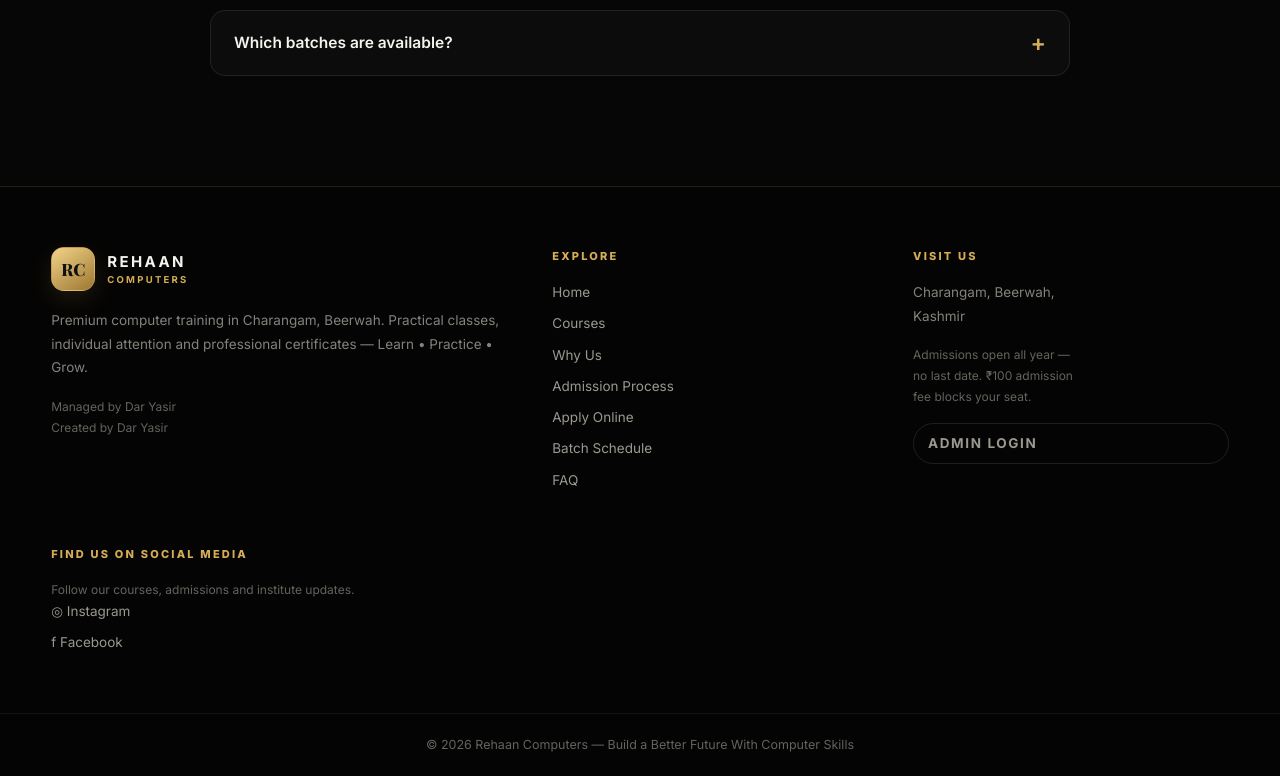
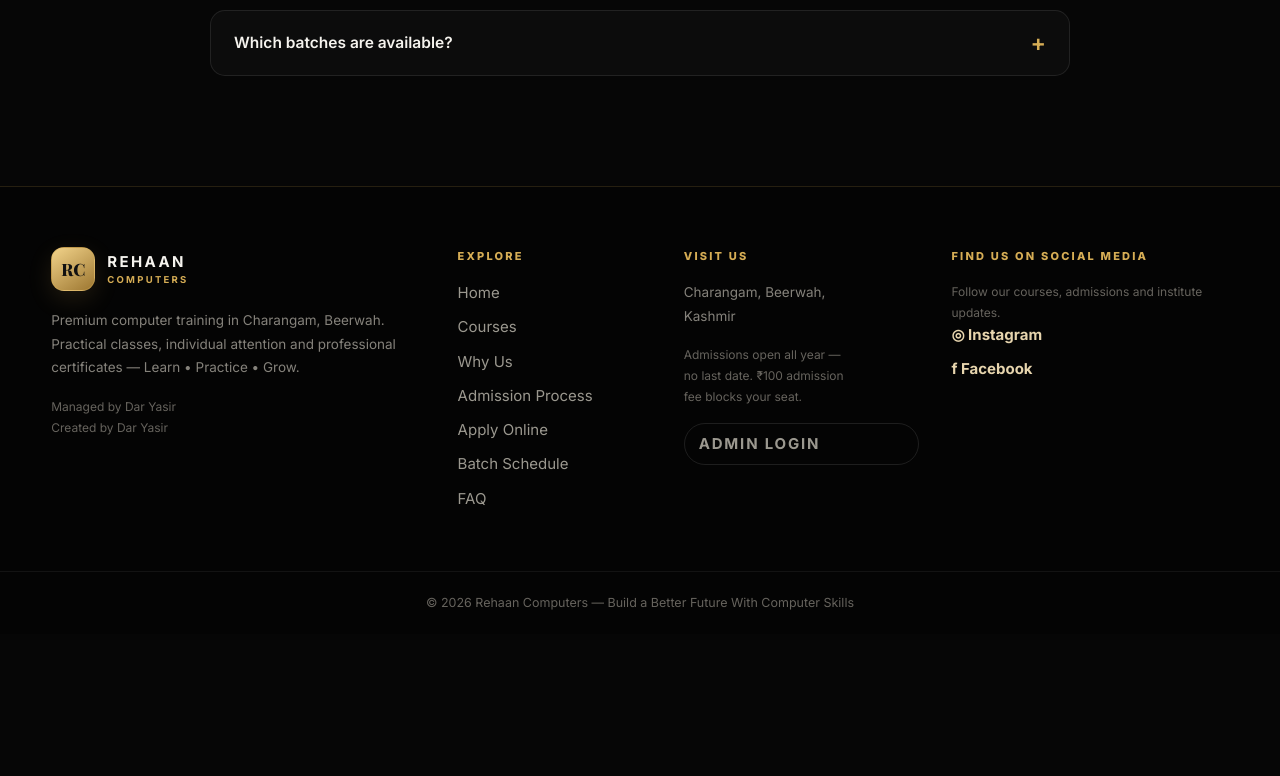
Before and after one commit to daraashiq9055-glitch/rehaan-computers-website, a plain HTML site: page index.html in a window 1280 px wide. Shown: the part 9924-10700 px from the top of the page. After the commit the page ends 10558 px from the top, so only its background shows below. Drawn offline with nearby package versions, Linux system fonts and the light colour scheme; a web font is replaced by a local one.

Commit message:
Restore clean admissions layout, remove attendance signup and align footer

```diff
--- a/style.css
+++ b/style.css
@@ -3234,3 +3234,21 @@ body.admin-page {
 .application-row .mark-paid-btn:hover{background:rgba(103,192,124,.3);color:#eafff1}
 .application-row .mark-paid-btn:disabled{background:rgba(103,192,124,.32);color:#eafff1;border-color:#67c07c}
 .admin-lightbox-inner img{min-width:min(320px,84vw);min-height:min(380px,58vh);background:#141008}
+
+/* Public footer: four aligned columns; larger readable links */
+.site-footer .footer-grid{
+  grid-template-columns:minmax(230px,1.35fr) minmax(130px,.7fr) minmax(165px,.85fr) minmax(215px,1fr);
+  column-gap:32px;
+  align-items:start;
+}
+.site-footer .footer-grid a{font-size:15px;line-height:1.55;margin-bottom:11px;}
+.site-footer .footer-social{justify-self:end;min-width:205px;}
+.site-footer .footer-social a{font-weight:650;color:#e7d5ae;}
+@media(max-width:900px){
+  .site-footer .footer-grid{grid-template-columns:repeat(2,minmax(0,1fr));gap:30px;}
+  .site-footer .footer-social{justify-self:start;min-width:0;}
+}
+@media(max-width:560px){
+  .site-footer .footer-grid{grid-template-columns:1fr;gap:28px;}
+  .site-footer .footer-social{justify-self:start;}
+}
```
